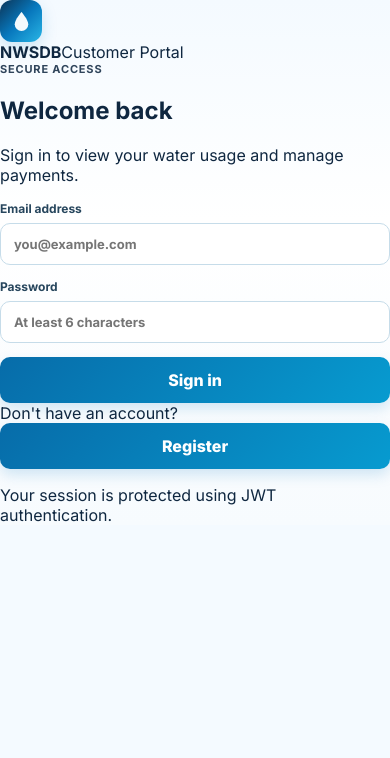
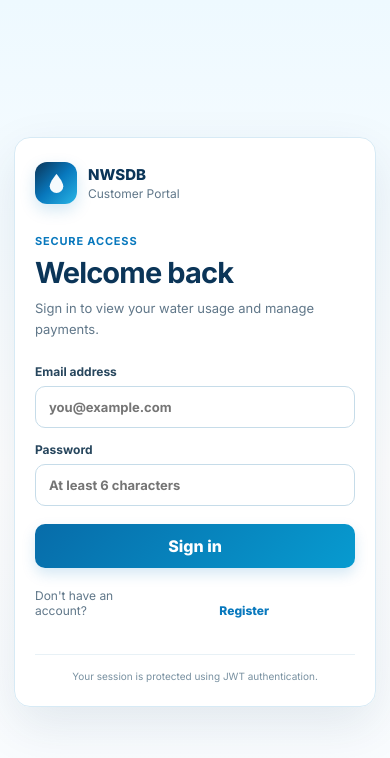
Before and after one commit to LinukaBandara/nwsdb-soc, a React (Vite) app in the folder client/: page / in a window 390 px wide. Shown: the top 758 px of the page. Built offline with nearby package versions, Linux system fonts and the light colour scheme; no server answers.

Commit message:
Stage 3: add authentication and responsive portal styles

```diff
--- a/client/src/styles.css
+++ b/client/src/styles.css
@@ -492,3 +492,35 @@ td {
     padding: 10px 8px;
   }
 }
+
+.user-menu { display:flex; align-items:center; gap:12px; }
+.user-meta { text-align:right; }
+.user-meta strong,.user-meta span { display:block; }
+.user-meta strong { color:var(--navy); font-size:12px; }
+.user-meta span { color:var(--muted); font-size:10px; margin-top:2px; }
+.logout-button { padding:8px 12px; background:#fff; color:var(--navy); border:1px solid var(--line); box-shadow:none; font-size:11px; }
+.logout-button:hover { background:var(--ice); box-shadow:none; }
+button:disabled { opacity:.65; cursor:not-allowed; transform:none; }
+.auth-page { min-height:100vh; display:grid; place-items:center; padding:24px; background:linear-gradient(180deg,#eef9ff 0%,#fff 55%,#f7fbfe 100%); }
+.auth-card { width:min(440px,100%); padding:32px; border:1px solid var(--line); border-radius:20px; background:rgba(255,255,255,.98); box-shadow:0 18px 50px rgba(11,53,88,.10); }
+.auth-loading { text-align:center; color:var(--muted); }
+.auth-brand { display:flex; align-items:center; gap:11px; margin-bottom:30px; }
+.auth-brand strong,.auth-brand span { display:block; }
+.auth-brand strong { color:var(--navy); font-size:15px; font-weight:800; }
+.auth-brand span { color:var(--muted); font-size:12px; margin-top:2px; }
+.auth-heading { margin-bottom:24px; }
+.auth-heading .eyebrow { color:var(--blue); opacity:1; margin-bottom:7px; }
+.auth-heading h1 { margin:0 0 8px; color:var(--navy); font-size:29px; letter-spacing:-.03em; }
+.auth-heading p:last-child { margin:0; color:var(--muted); font-size:13px; line-height:1.6; }
+.auth-card form button[type="submit"] { width:100%; min-height:44px; margin-top:4px; }
+.auth-switch { display:flex; justify-content:center; gap:6px; margin-top:20px; color:var(--muted); font-size:12px; }
+.link-button { padding:0; border:0; background:none; color:var(--blue); box-shadow:none; font-size:12px; }
+.link-button:hover { transform:none; box-shadow:none; text-decoration:underline; }
+.auth-note { margin:20px 0 0; padding-top:15px; border-top:1px solid #e8f1f6; color:#7890a0; text-align:center; font-size:10px; }
+@media (max-width:680px) {
+  .user-menu { gap:8px; }
+  .user-meta { display:none; }
+  .logout-button { min-height:38px; width:auto; }
+  .auth-page { padding:14px; }
+  .auth-card { padding:24px 20px; border-radius:16px; }
+}
```
